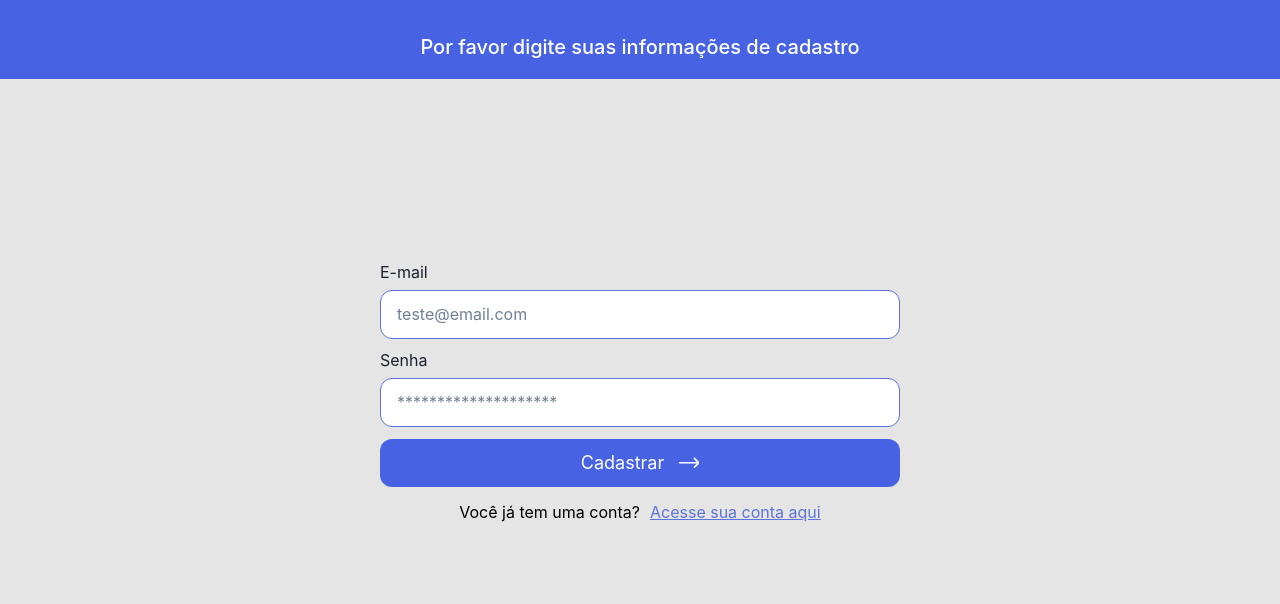
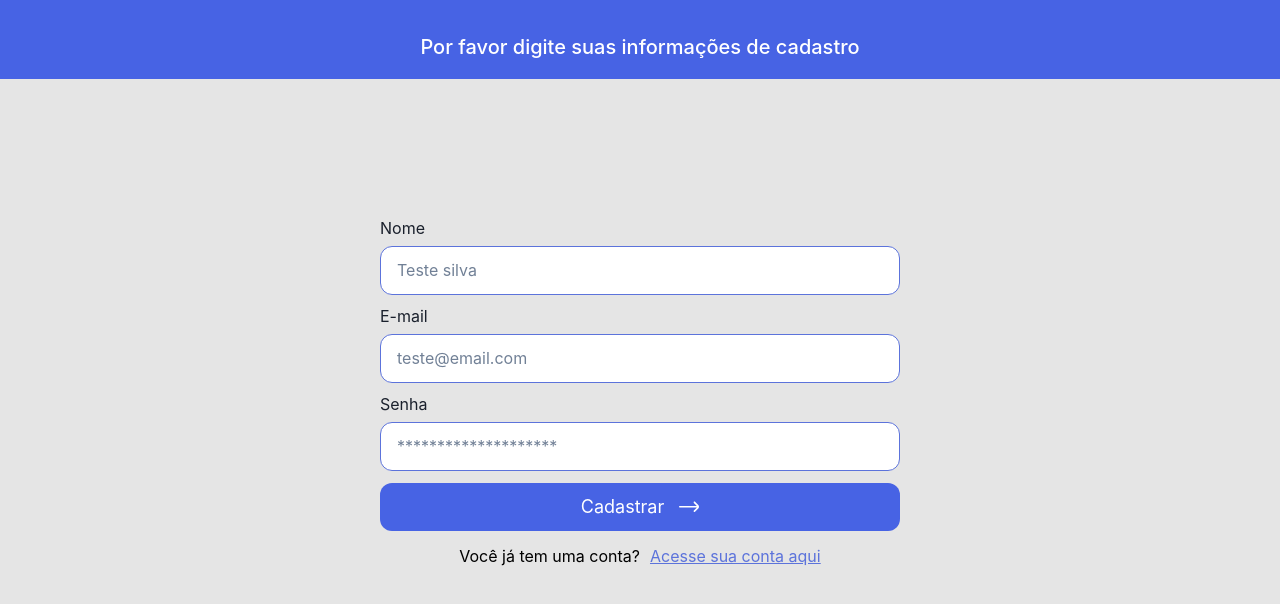
Before and after one commit to iasminsantosx/Agenda-virtual, a React (Vite) app in the folder frontend/: page /cadastro in a window 1280 px wide. Shown: the top 604 px of the page. Built offline with nearby package versions, Linux system fonts and the light colour scheme.

Commit message:
add input nome

```diff
--- a/frontend/src/pages/cadastro/index.jsx
+++ b/frontend/src/pages/cadastro/index.jsx
@@ -49,6 +49,17 @@ export function Cadastro() {
       </header>
 
       <form>
+
+        <div className="inputContainer">
+            <label htmlFor="email">Nome</label>
+            <input
+              type="text"
+              name="Nome"
+              id="nome"
+              placeholder="Teste silva"
+              onChange={(e) => setNome(e.target.value)}
+            />
+        </div>
         <div className="inputContainer">
           <label htmlFor="email">E-mail</label>
           <input
```
